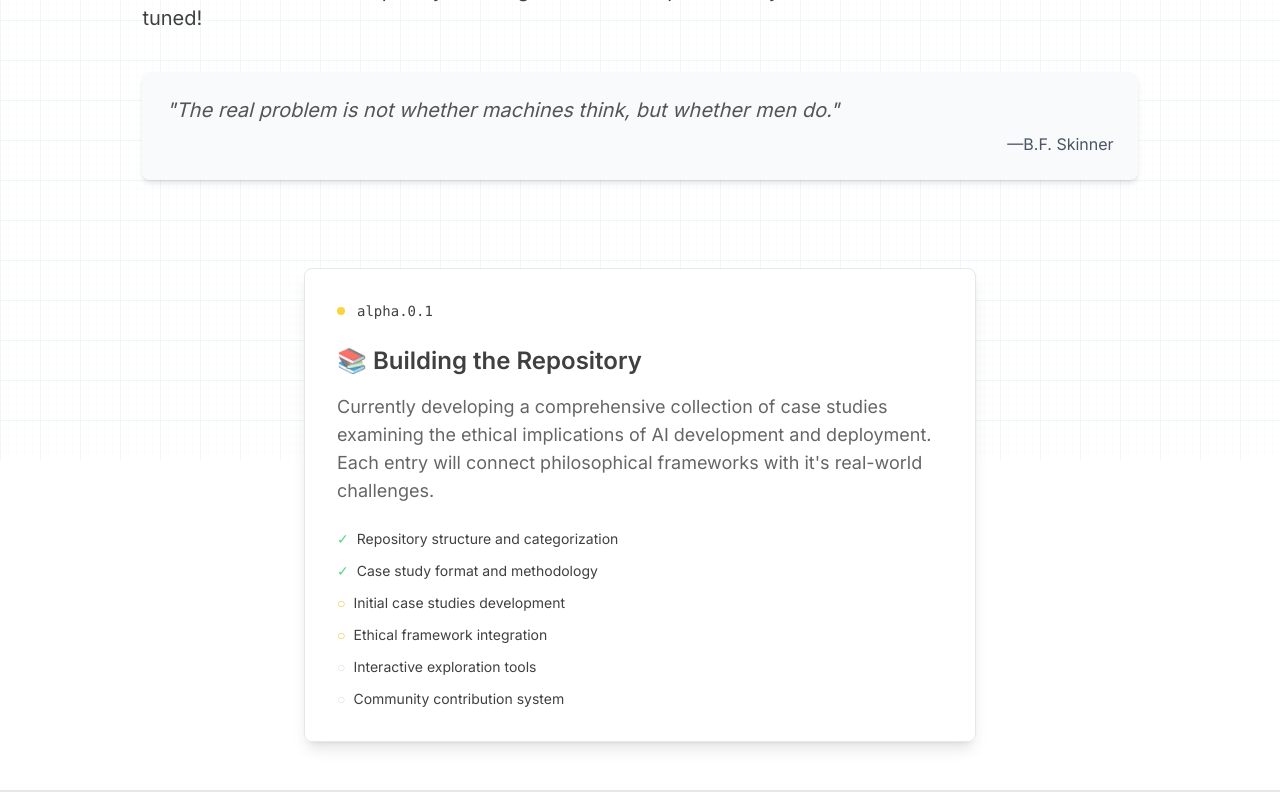
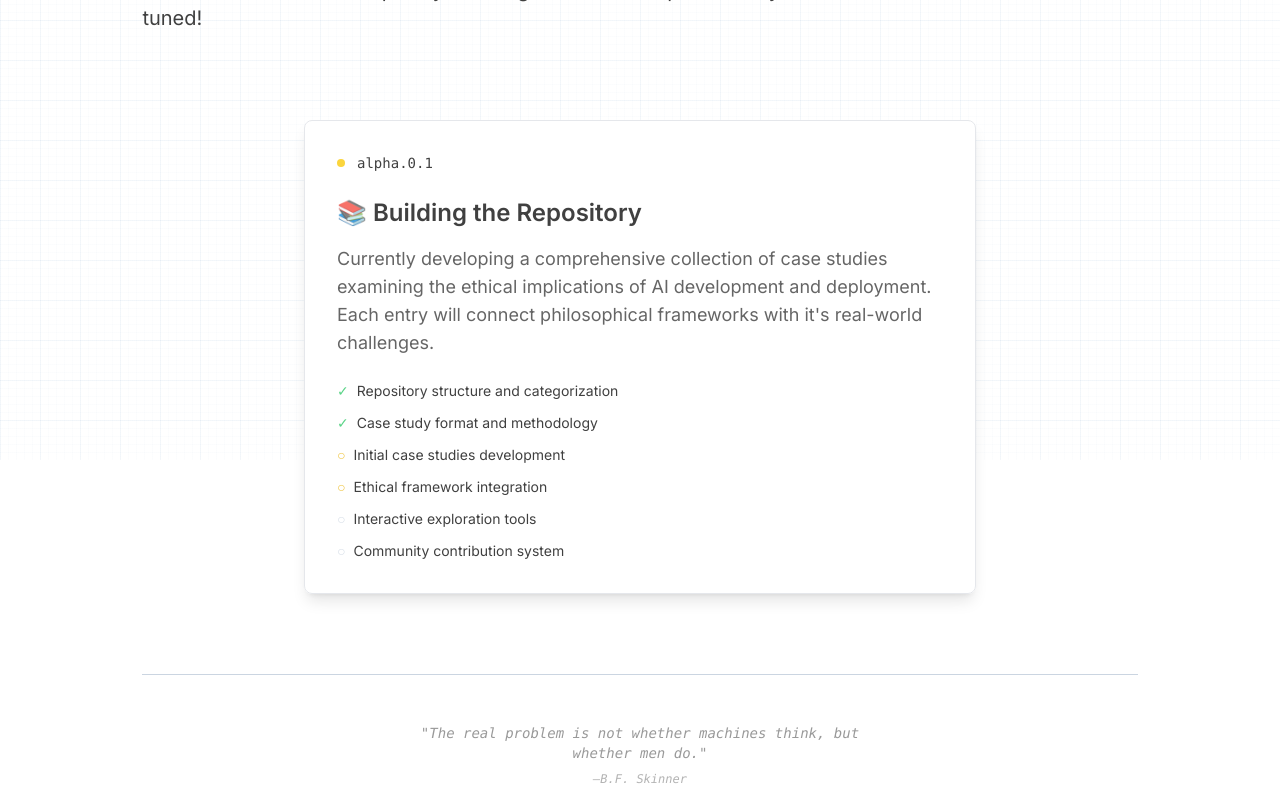
Before and after one commit to markmcguire011/Sentennial, a Next.js app: page /alexandria in a window 1280 px wide. Shown: the part 340-1140 px from the top of the page. Built offline with nearby package versions, Linux system fonts and the light colour scheme.

Commit message:
changed quote

```diff
--- a/app/about/page.tsx
+++ b/app/about/page.tsx
@@ -43,7 +43,7 @@ export default function Page() {
           <strong className="opacity-100 font-semibold text-brand-color">
             Sentient
           </strong>{" "}
-          and <strong className="font-semibold">Centennial</strong>. Sentience:
+          and <strong className="font-semibold text-brand-dark">Centennial</strong>. Sentience:
           I think is just a super intriguing topic, mysterious but also deeply
           personal. Centennial: Relates to time, history, experience, and
           celebration. It blends a lot of relevant themes and I thought it
--- a/app/alexandria/page.tsx
+++ b/app/alexandria/page.tsx
@@ -15,17 +15,22 @@ export default function Page() {
             historical wisdom will meet contemporary challenges in AI
             development. Stay tuned!
           </p>
-          <div className="mt-4 p-6 bg-slate-50 rounded-lg shadow-md">
-            <blockquote className="text-xl italic text-brand-dark opacity-75">
-              &quot;The real problem is not whether machines think, but whether
-              men do.&quot;
-            </blockquote>
-            <p className="mt-2 text-right text-gray-600">—B.F. Skinner</p>
-          </div>
         </div>
       </div>
       {/* <Library /> */}
       <LibraryWIP />
+
+      <div className="px-[calc(8vw)] pb-16">
+        <div className="mt-8 border-t border-slate-300 pt-12">
+          <blockquote className="text-sm font-mono text-brand-dark opacity-45 italic max-w-md mx-auto text-center">
+            &quot;The real problem is not whether machines think, but whether
+            men do.&quot;
+            <footer className="mt-2 opacity-75 text-xs">
+              —B.F. Skinner
+            </footer>
+          </blockquote>
+        </div>
+      </div>
     </div>
   );
 }
```
